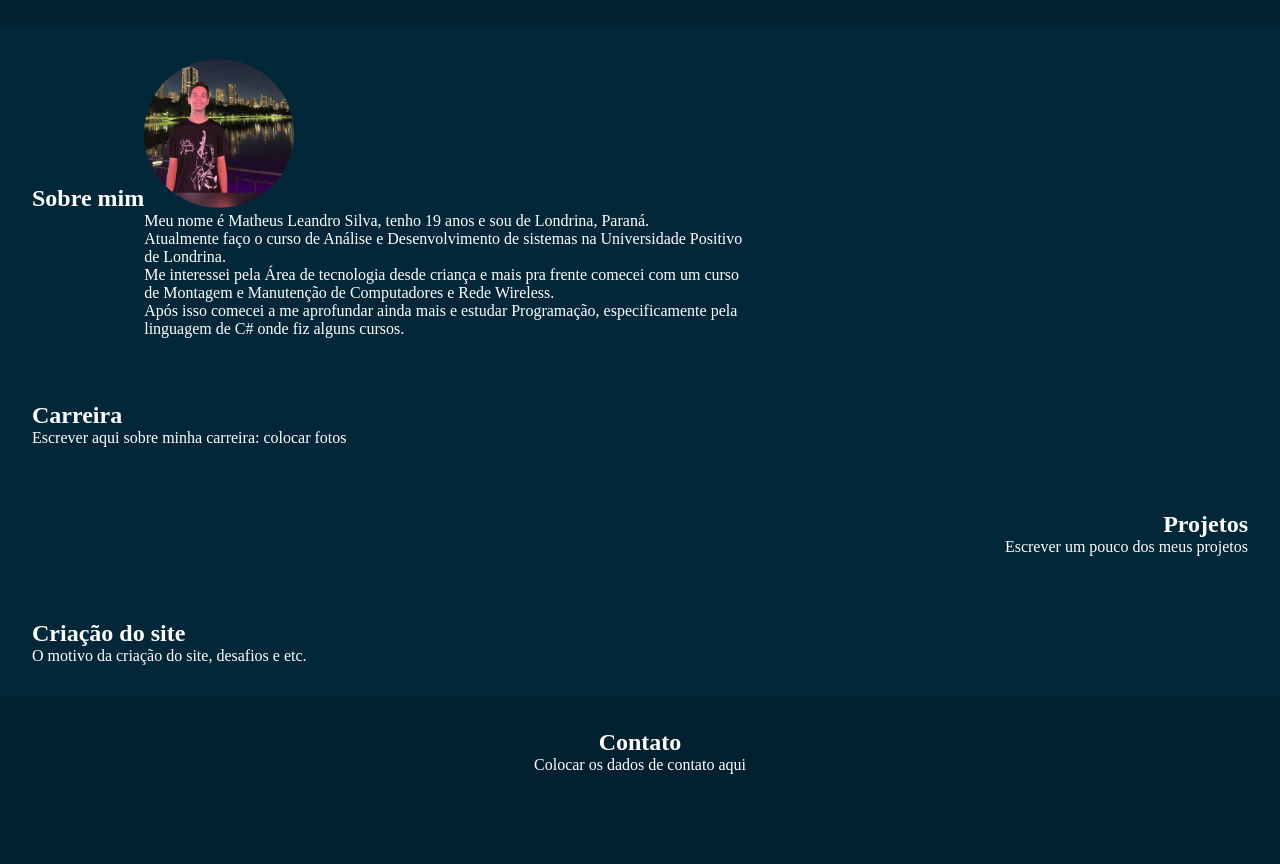
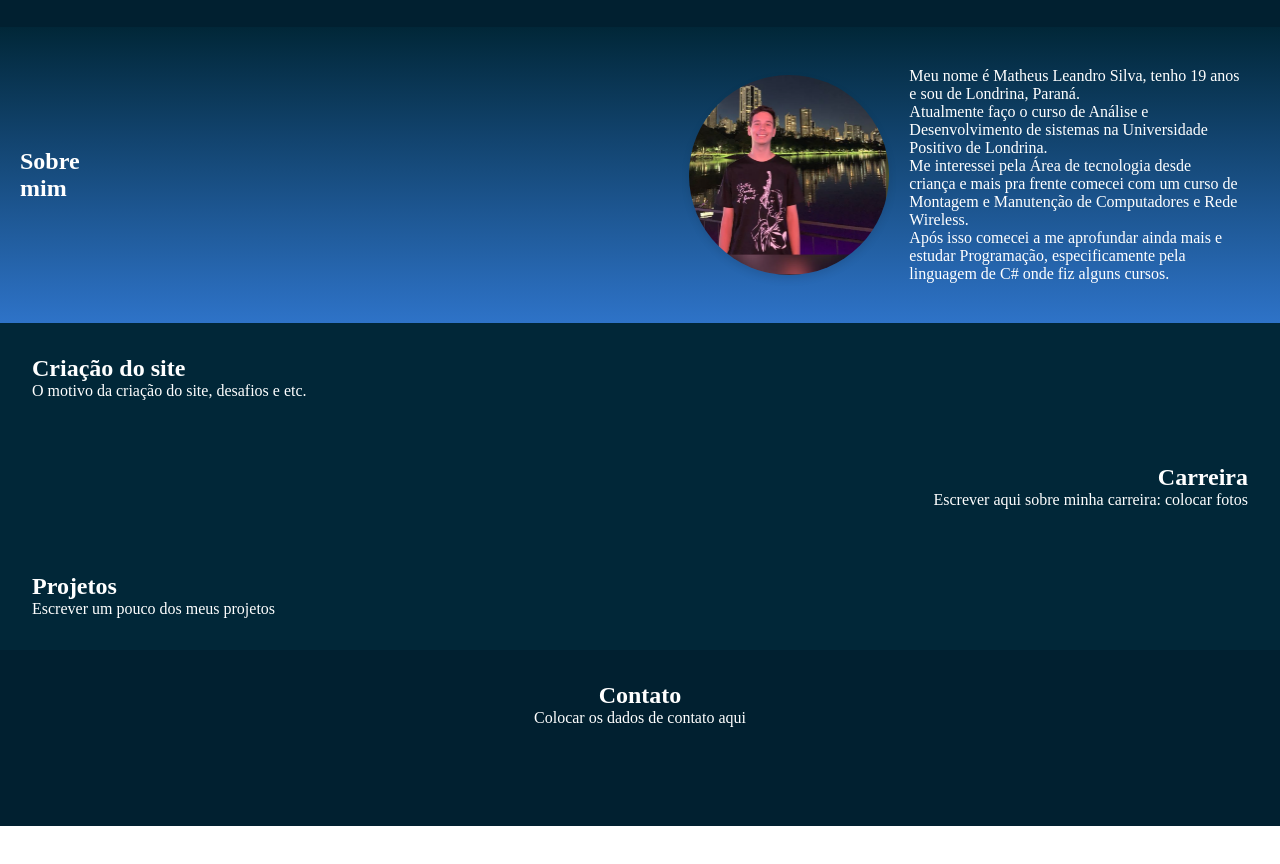
Before and after one commit to Matheusl-Silva/Web-Introdu-o-Facul, a plain HTML site: page SitePessoal/index.html in a window 1280 px wide. Shown: the part 82-946 px from the top of the page. After the commit the page ends 908 px from the top, so only its background shows below. Drawn offline with Linux system fonts and the light colour scheme.

Commit message:
feature: Site Pessoal
Criando gradiante entre os parágrafos

```diff
--- a/SitePessoal/index.html
+++ b/SitePessoal/index.html
@@ -22,10 +22,14 @@
      </header>
         <div id="aboutme" class="section aboutme">
             <h2>Sobre mim</h2>
+            <img src="img/euprofile.png" alt="Profile Picture">
             <div class="aboutme-content">
-            <img src="img/euprofile.png" alt="Profile Picture">
                <p>Meu nome é Matheus Leandro Silva, tenho 19 anos e sou de Londrina, Paraná. <br>Atualmente faço o curso de Análise e Desenvolvimento de sistemas na Universidade Positivo de Londrina. <br>Me interessei pela Área de tecnologia desde criança e mais pra frente comecei com um curso de Montagem e Manutenção de Computadores e Rede Wireless. <br>Após isso comecei a me aprofundar ainda mais e estudar Programação, especificamente pela linguagem de C# onde fiz alguns cursos.</p>
            </div>
+            </div>
+        <div id="site" class="section site">
+           <h2>Criação do site</h2>
+           <p>O motivo da criação do site, desafios e etc.</p>
         </div>
         <div id="career" class="section career">
             <h2>Carreira</h2>
@@ -35,10 +39,6 @@
            <h2>Projetos</h2>
            <p>Escrever um pouco dos meus projetos</p>
         </div>
-    <div id="site" class="section site">
-        <h2>Criação do site</h2>
-        <p>O motivo da criação do site, desafios e etc.</p>
-    </div>
         <div id="contact" class="section contact">
            <h2>Contato</h2>
            <p>Colocar os dados de contato aqui</p>
--- a/SitePessoal/style.css
+++ b/SitePessoal/style.css
@@ -21,6 +21,7 @@ header{
     padding: 30px 10%;
     background-color: #012030;
 }
+
 h1{
     color: #45C4B0;
     font-family: "Bebas Neue", sans-serif;
@@ -65,24 +66,34 @@ button:hover{
 
 .aboutme{
     display: flex;
+    justify-content: space-between;
     align-items: center;
+    background: linear-gradient(to bottom, #012738, #2e73c8);
+    padding: 20px;
 }
 
 .aboutme img{
-    margin-right: 20px;
-    max-width: 150px;
+    flex: 0 0 auto;
+    margin-left: 600px;
+    max-width: 200px;
     border-radius: 50%;
+    box-shadow: 0 4px 8px rgba(0, 0, 0, 0.1);
+    width: 100%;
+    height: auto;
 }
 
 .aboutme p{
     max-width: 600px;
+    padding: 20px;
 }
+
 .career{
-    text-align: left;
+    text-align: right;
+
 }
 
 .projects{
-    text-align: right;
+    text-align: left;
 }
 
 .site{
@@ -94,3 +105,12 @@ button:hover{
     background-color: #012030;
     min-height: 22vh;
 }
+
+.gradient-container {
+
+}
+
+.gradient-container p {
+    margin: 0;
+    padding: 10px 0;
+}
```
Lines whose indentation alone changed are shown as unchanged.
